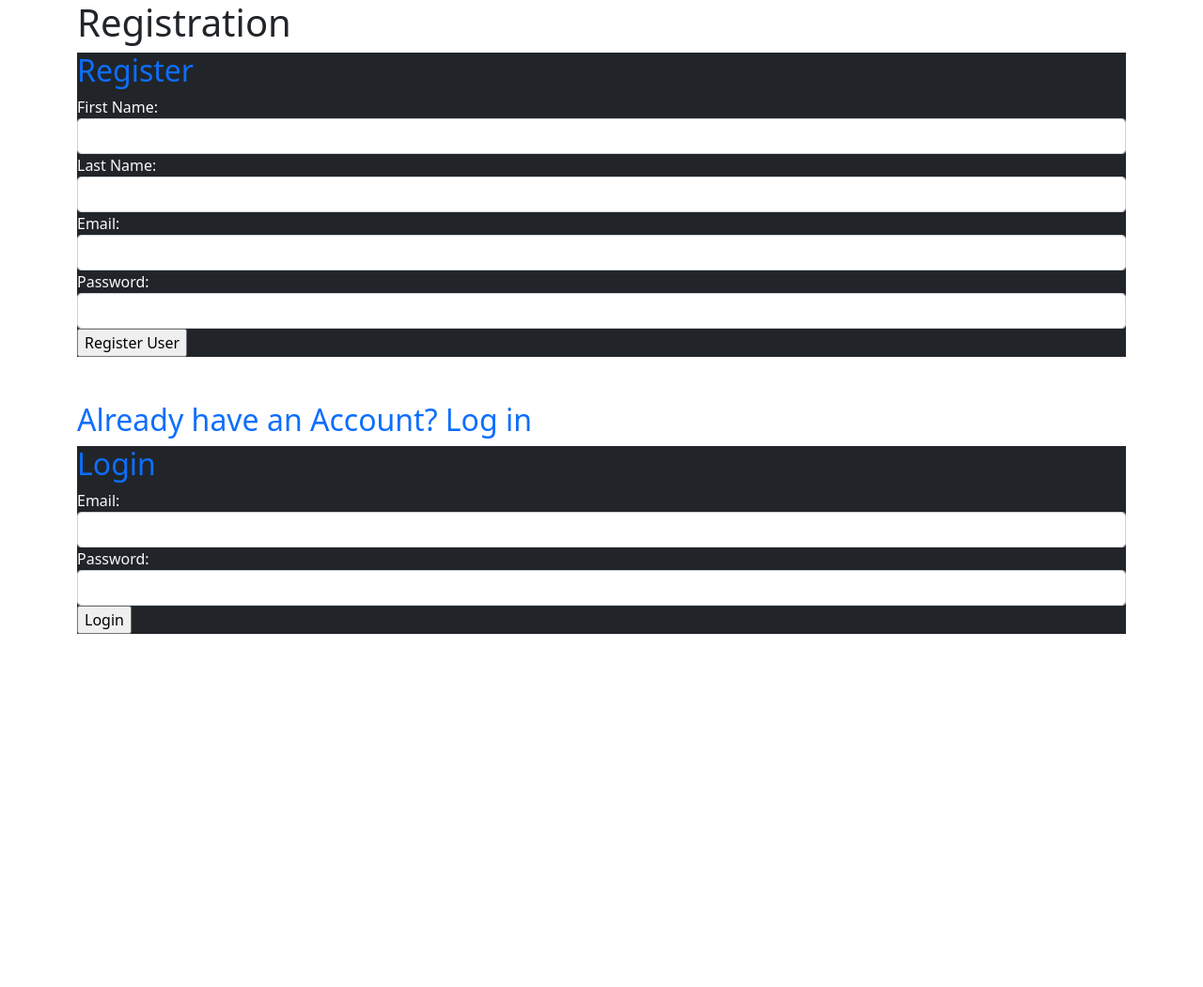
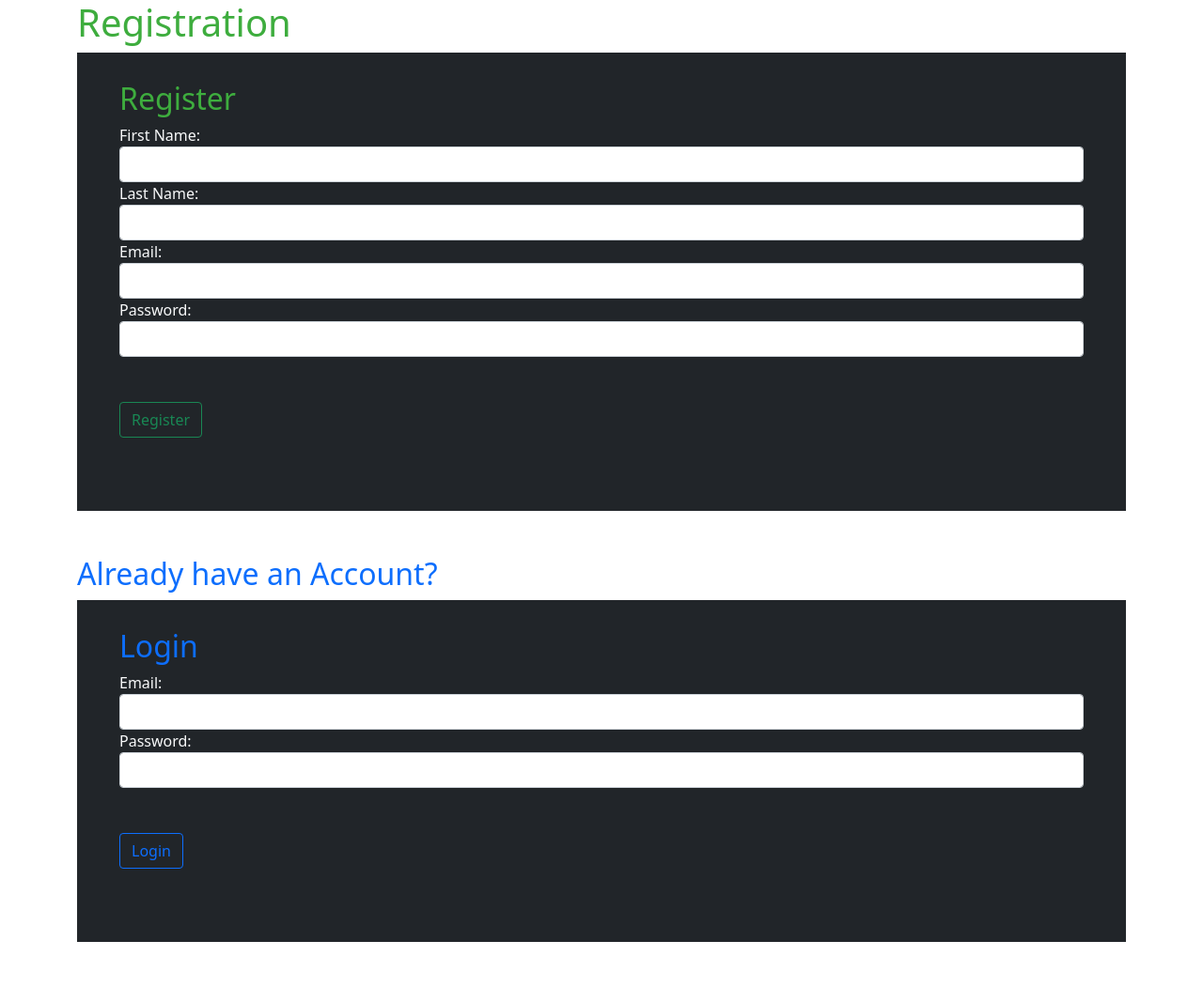
Before and after one commit to andrew-mele/login_and_registration, a Flask app: page / in a window 1280 px wide. Shown: the whole page at 94% size. Before the commit the page ends 675 px from the top, so only its background shows below. Run offline with Flask 2, Linux system fonts and the light colour scheme.

Commit message:
added basic styling and modified content

```diff
--- /dev/null
+++ b/flask_app/static/css/style.css
@@ -0,0 +1,2 @@
+form{padding:30px 45px}h1{color:#3ead3e}.register{color:#3ead3e !important}
+/*# sourceMappingURL=style.css.map */
--- /dev/null
+++ b/flask_app/static/sass/style.scss
@@ -0,0 +1,11 @@
+form {
+    padding: 30px 45px
+}
+
+h1 {
+    color: rgb(62, 173, 62);
+}
+
+.register {
+    color: rgb(62, 173, 62) !important;
+}
--- a/flask_app/templates/dashboard.html
+++ b/flask_app/templates/dashboard.html
@@ -5,6 +5,8 @@
     <meta http-equiv="X-UA-Compatible" content="IE=edge">
     <meta name="viewport" content="width=device-width, initial-scale=1.0">
     <title>Welcome {{ user.first_name}}</title>
+    <link href="https://cdn.jsdelivr.net/npm/bootstrap@5.1.3/dist/css/bootstrap.min.css" rel="stylesheet" integrity="sha384-1BmE4kWBq78iYhFldvKuhfTAU6auU8tT94WrHftjDbrCEXSU1oBoqyl2QvZ6jIW3" crossorigin="anonymous">
+    <link rel="stylesheet" href="{{ url_for('static', filename='css/style.css') }}">
 </head>
 <body>
     <h1>Hello, {{ user.first_name }}</h1>
--- a/flask_app/templates/index.html
+++ b/flask_app/templates/index.html
@@ -6,6 +6,7 @@
     <meta name="viewport" content="width=device-width, initial-scale=1.0">
     <title>Login and Registration</title>
     <link href="https://cdn.jsdelivr.net/npm/bootstrap@5.1.3/dist/css/bootstrap.min.css" rel="stylesheet" integrity="sha384-1BmE4kWBq78iYhFldvKuhfTAU6auU8tT94WrHftjDbrCEXSU1oBoqyl2QvZ6jIW3" crossorigin="anonymous">
+    <link rel="stylesheet" href="{{ url_for('static', filename='css/style.css') }}">
 </head>
 <body>
     <div class="bg-dark text-danger">
@@ -20,7 +21,7 @@
     <div class="container">
         <h1>Registration</h1>
         <form action="/register" method="post" class="bg-dark text-light">
-            <h2 class="text-primary">Register</h2>
+            <h2 class="text-primary register">Register</h2>
             {% with messages = get_flashed_messages(category_filter=['register']) %}
                 {% if messages %}
                 <div class="alert alert-danger">
@@ -47,11 +48,11 @@
                 <label for="password">Password:</label>
                 <input type="password" name="password" class="form-control">
             </div>
-            <input type="submit" value="Register User" name="btn" id="button">
+            <input type="submit" value="Register" name="btn" class="btn btn-outline-success my-5">
         </form>
     </div>
     <div class="container my-5">
-        <h2 class="text-primary">Already have an Account? Log in</h2>
+        <h2 class="text-primary">Already have an Account?</h2>
         <form action="/login" method="post" class="bg-dark text-light">
             <h2 class="text-primary">Login</h2>
             {% with messages = get_flashed_messages(category_filter=['login']) %}
@@ -71,7 +72,7 @@
                 <label for="password">Password:</label>
                 <input type="password" name="password" class="form-control">
             </div>
-            <input type="submit" value="Login" name="btn" id="button">
+            <input type="submit" value="Login" name="btn" class="btn btn-outline-primary my-5">
         </form>
     </div>
 </body>
```
Also changed, not shown: 1 other file.
